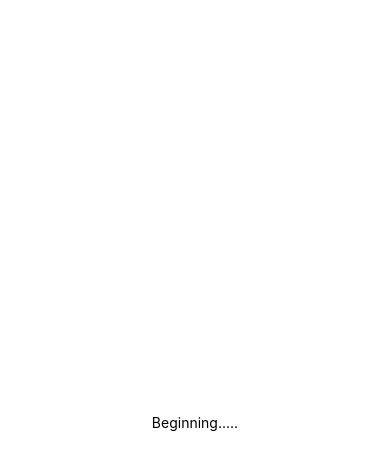
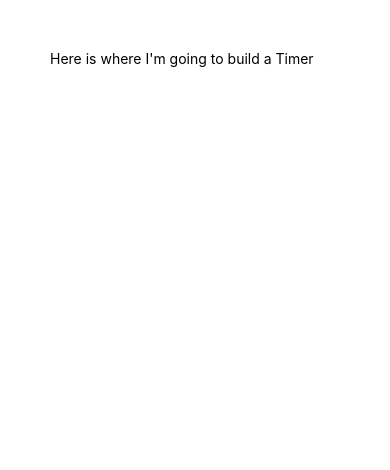
Before and after one commit to raghuhr18/Focus, a React Native app in the folder Focus/: screen / in a window 390 px wide. Shown: the top 470 px of the page. Built offline with nearby package versions, Linux system fonts and the light colour scheme.

Commit message:
simple navigation

```diff
--- a/Focus/App.js
+++ b/Focus/App.js
@@ -1,10 +1,15 @@
-import { StatusBar } from 'expo-status-bar';
+
+import React, {useState} from 'react'
 import { StyleSheet, Text, View } from 'react-native';
 
 export default function App() {
+  const [focusSubject, setFocusSubject] = useState("null")
   return (
     <View style={styles.container}>
-      <Text>Beginning.....</Text>
+      {focusSubject ? (
+        <Text>Here is where I'm going to build a Timer</Text>
+      ) : (
+        <Text>Here i want to build input for a subject</Text>)}
     </View>
   );
 }
@@ -12,8 +17,6 @@ export default function App() {
 const styles = StyleSheet.create({
   container: {
     flex: 1,
-    backgroundColor: '#fff',
-    alignItems: 'center',
-    justifyContent: 'center',
+    padding: 50,
   },
 });
```
